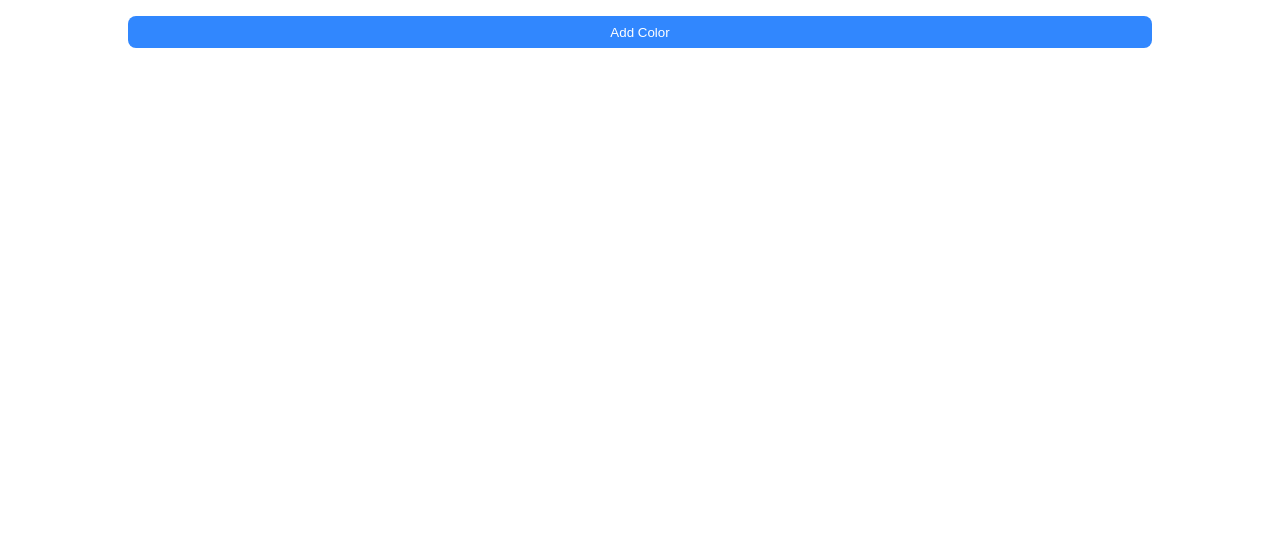
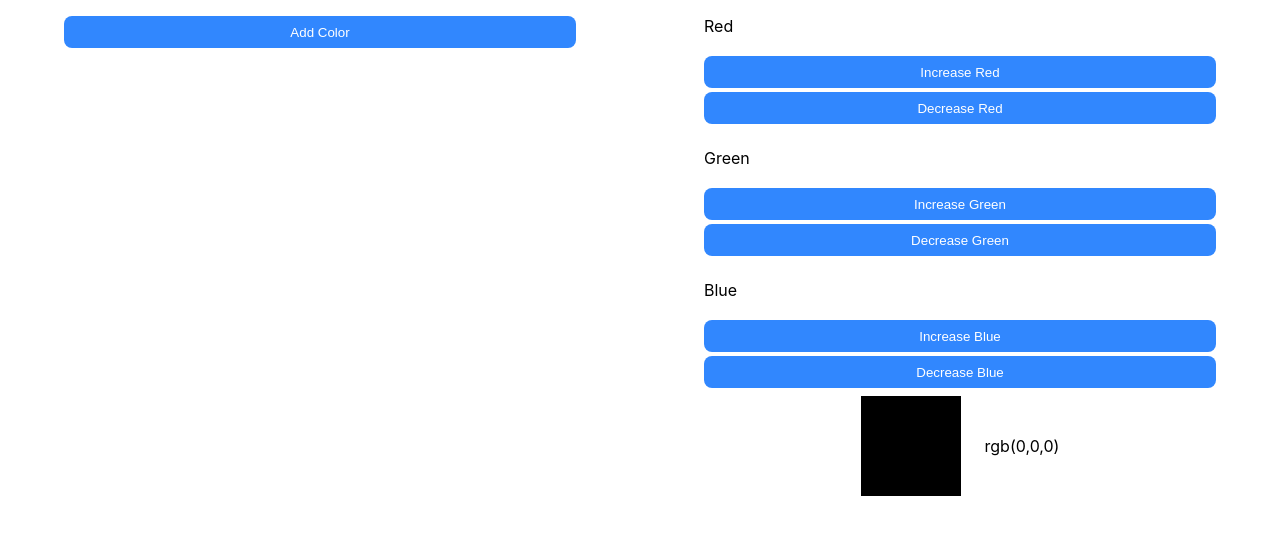
Before and after one commit to MortezaJavanbakht/React-bootcamp-Homeworks, a React (Create React App) app: page / in a window 1280 px wide. Shown: the top 534 px of the page. Built offline with nearby package versions, Linux system fonts and the light colour scheme.

Commit message:
add AdjustColor component

```diff
--- a/src/App.css
+++ b/src/App.css
@@ -1,38 +1,4 @@
 .App {
   text-align: center;
+  display: flex;
 }
-
-.App-logo {
-  height: 40vmin;
-  pointer-events: none;
-}
-
-@media (prefers-reduced-motion: no-preference) {
-  .App-logo {
-    animation: App-logo-spin infinite 20s linear;
-  }
-}
-
-.App-header {
-  background-color: #282c34;
-  min-height: 100vh;
-  display: flex;
-  flex-direction: column;
-  align-items: center;
-  justify-content: center;
-  font-size: calc(10px + 2vmin);
-  color: white;
-}
-
-.App-link {
-  color: #61dafb;
-}
-
-@keyframes App-logo-spin {
-  from {
-    transform: rotate(0deg);
-  }
-  to {
-    transform: rotate(360deg);
-  }
-}
--- a/src/App.js
+++ b/src/App.js
@@ -1,10 +1,12 @@
 import "./App.css";
 import Color from "./Components/color/Color";
+import AdjustColor from "./Components/adjustColor/AdjustColor";
 
 function App() {
   return (
     <div className="App">
       <Color />
+      <AdjustColor />
     </div>
   );
 }
--- /dev/null
+++ b/src/Components/adjustColor/AdjustColor.css
@@ -0,0 +1,20 @@
+#adjustContainer {
+  display: flex;
+  flex-direction: column;
+  justify-content: flex-start;
+  align-items: center;
+  gap: 8px;
+  width: 50%;
+}
+
+.colorSquare {
+  width: 100px;
+  height: 100px;
+}
+
+.bottomPart {
+  display: flex;
+  justify-content: center;
+  align-items: center;
+  gap: 24px;
+}
--- /dev/null
+++ b/src/Components/adjustColor/AdjustColor.jsx
@@ -0,0 +1,22 @@
+import { useState } from "react";
+import AdjustPerColor from "./AdjustPerColor";
+import "./AdjustColor.css"
+
+function AdjustColor() {
+    const [color, setColor] = useState({Red: 0, Green: 0, Blue: 0})
+    function increaseColorDensity(selectedColor){
+        if(color[selectedColor]<255) setColor({...color, [selectedColor]: color[selectedColor]+1})
+    }
+    function decreaseColorDensity(selectedColor){
+        if(color[selectedColor]>0) setColor({...color, [selectedColor]: color[selectedColor]-1})
+    }
+    return (<div id="adjustContainer">
+        <AdjustPerColor colorName="Red" colorStateIncrease={()=>increaseColorDensity("Red")} colorStateDecrease={()=>decreaseColorDensity("Red")}/>
+        <AdjustPerColor colorName="Green" colorStateIncrease={()=>increaseColorDensity("Green")} colorStateDecrease={()=>decreaseColorDensity("Green")}/>
+        <AdjustPerColor colorName="Blue" colorStateIncrease={()=>increaseColorDensity("Blue")} colorStateDecrease={()=>decreaseColorDensity("Blue")}/>
+        <div className="bottomPart"><div className="colorSquare" style={{backgroundColor: `rgb(${color.Red},${color.Green},${color.Blue})`}}></div><p>rgb({color.Red},{color.Green},{color.Blue})</p></div>
+
+    </div>);
+}
+
+export default AdjustColor;
--- /dev/null
+++ b/src/Components/adjustColor/AdjustPerColor.css
@@ -0,0 +1,18 @@
+.colorPart {
+  width: 80%;
+  display: flex;
+  flex-direction: column;
+  gap: 4px;
+  justify-content: center;
+  align-items: flex-start;
+}
+
+.adjustColorBtn {
+  width: 100%;
+  height: 2rem;
+  background-color: #3187fe;
+  color: white;
+  border: none;
+  outline: none;
+  border-radius: 8px;
+}
--- /dev/null
+++ b/src/Components/adjustColor/AdjustPerColor.jsx
@@ -0,0 +1,11 @@
+import "./AdjustPerColor.css"
+
+function AdjustPerColor({colorName, colorStateIncrease, colorStateDecrease}) {
+    return (<div id={`adjust${colorName}`} className="colorPart">
+        <p>{colorName}</p>
+        <button className="adjustColorBtn" onClick={colorStateIncrease}>Increase {colorName}</button>
+        <button className="adjustColorBtn" onClick={colorStateDecrease}>Decrease {colorName}</button>
+    </div>  );
+}
+
+export default AdjustPerColor;
--- a/src/Components/color/Color.css
+++ b/src/Components/color/Color.css
@@ -22,11 +22,13 @@
 }
 
 #randomColorContainer {
+  width: 50%;
+  height: 100%;
   display: flex;
   flex-direction: column;
   gap: 8px;
-  margin: auto;
-  justify-content: center;
+  /* margin: auto; */
+  justify-content: flex-start;
   align-items: center;
   padding: 16px 0;
 }
--- a/src/Components/color/Color.jsx
+++ b/src/Components/color/Color.jsx
@@ -14,7 +14,10 @@ function Color() {
     return ( <div id="randomColorContainer">
         <button id="addColorBtn" onClick={onClickHandler}>Add Color</button>
         {colors.map(item=>{
-            return(<div className="colorBox" key={`key-${item[0]}-${item[1]}-${item[2]}`}><div className="colorSquare" style={{backgroundColor: `rgb(${item[0]},${item[1]},${item[2]})`}}></div><p>rgb({item[0]},{item[1]},{item[2]})</p></div>)
+            return(<div className="colorBox" key={`key-${item[0]}-${item[1]}-${item[2]}`}>
+                <div className="colorSquare" style={{backgroundColor: `rgb(${item[0]},${item[1]},${item[2]})`}}></div>
+                <p>rgb({item[0]},{item[1]},{item[2]})</p>
+                </div>)
         })}
     </div> );
 }
```
